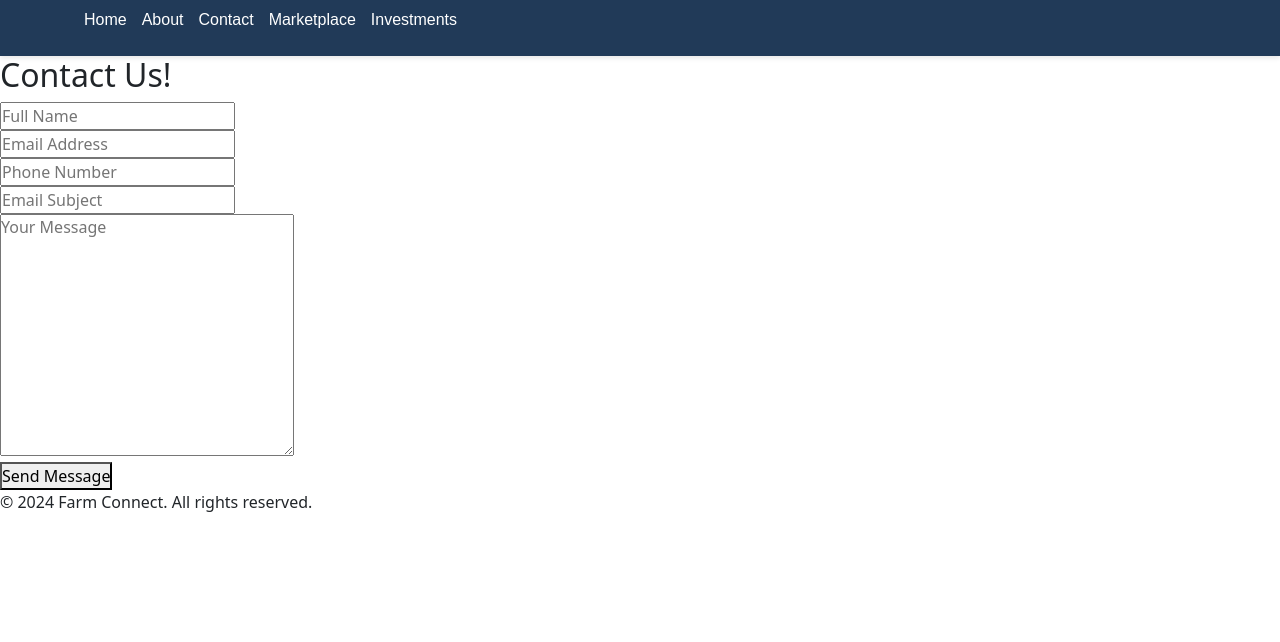
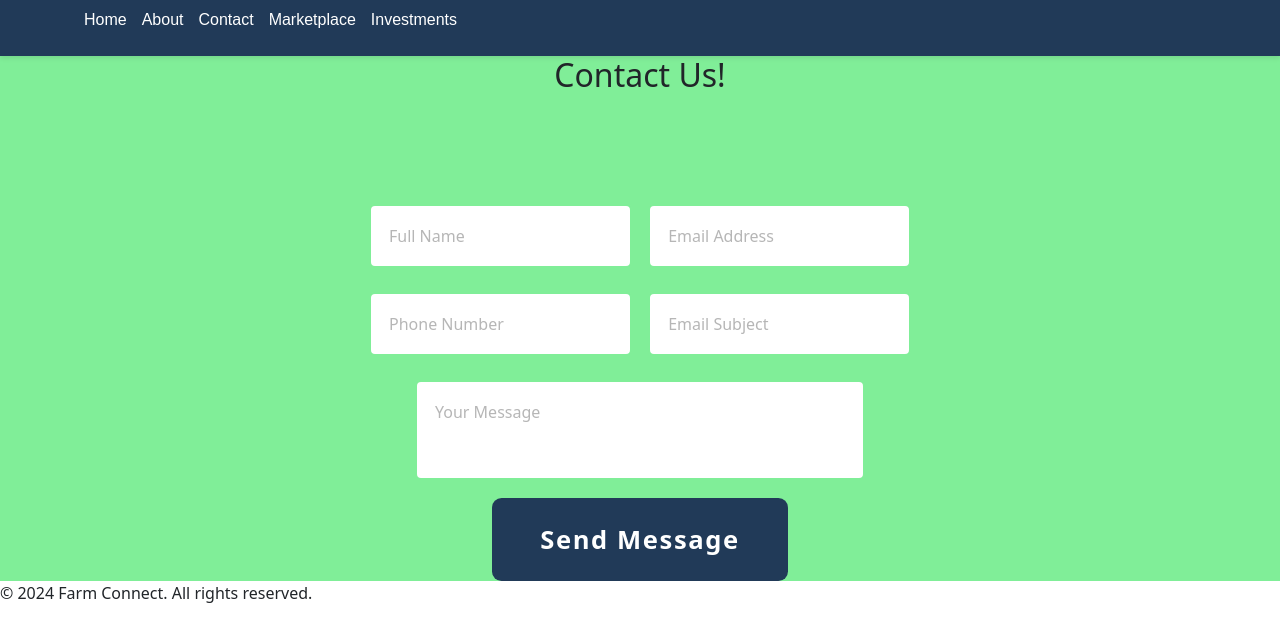
Before and after one commit to ATOROYO/Farm-Connect, a Django app: page /contact/ in a window 1280 px wide. Shown: the top 642 px of the page. Run offline with Django 5.2, Linux system fonts and the light colour scheme.

Commit message:
Update styles.css

```diff
--- a/static/css/styles.css
+++ b/static/css/styles.css
@@ -21,6 +21,85 @@
   max-width: 1200px;
   width: 85;
 }
+
+/* Contact Styling starts here */
+.contact {
+    background-color: #80ee98;
+    display: flex;
+    flex-direction: column;
+    text-align: center;
+    align-items: center;
+}
+
+.contact h2 {
+    margin-bottom: 3rem;
+}
+
+
+.contact form {
+    width: 600px;
+    display: flex;
+    flex-direction: column;
+    text-align: center;
+    align-items: center;
+    margin-top: 50px;
+}
+
+form .input-box {
+    display: flex;
+    justify-content: space-between;
+}
+
+
+
+
+.input-box .input-field {
+    width: 48.5%;
+}
+
+.field .item {
+    width: 100%;
+    padding: 18px;
+    background: #ffffff;
+    border: 2px solid #80ee98;
+    outline: none;
+    border-radius: 6px;
+    font-size: 16px;
+    color: black;
+    margin: 12px 0;
+}
+
+
+.field .item::placeholder {
+    color: rgba(12, 12, 12, 0.3);
+}
+
+form .textarea-field .item {
+    width: 450px;
+    height: 100px;
+    resize: none;
+}
+
+form button {
+    display: inline-block;
+    padding: 1.2rem 2.8rem;
+    background: #213a58;
+    border-radius: .6rem;
+    box-shadow: 0 .2rem .5rem var(--shadow-color);
+    font-size: 1.6rem;
+    color: #ffffff;
+    letter-spacing: .1rem;
+    font-weight: 600;
+    border: .2rem solid transparent;
+    transition: .5s ease;
+}
+
+form button:hover {
+    background: transparent;
+    color: #213a58;
+    border-color: #213a58;
+}
+/* Contact styling ends here */
 
 .navbar .logo {
   font-size: 1.5rem;
```
